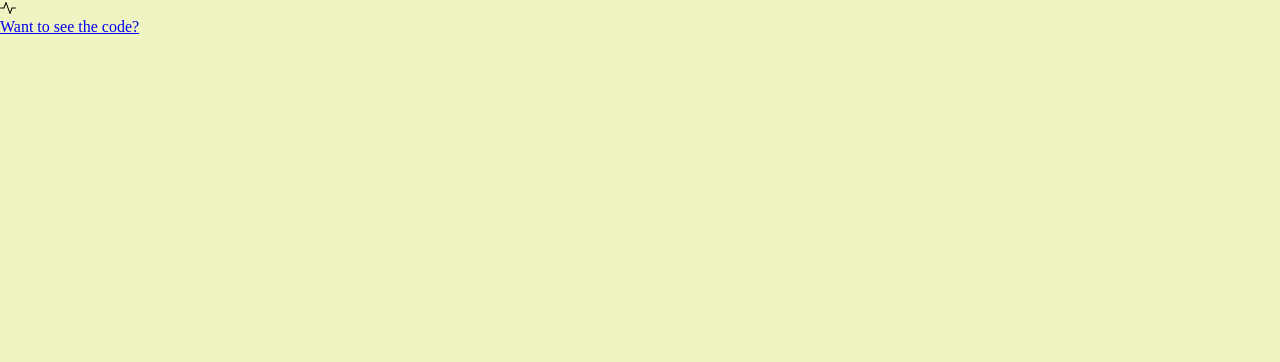
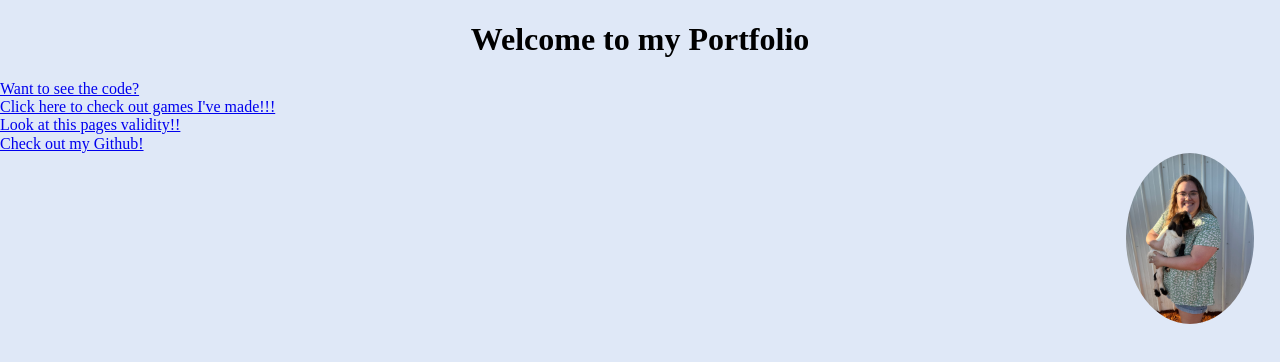
Before and after one commit to rachelhoneycutt/urban-octo-dollop-FOXTROT, a plain HTML site: page index.html in a window 1280 px wide. Drawn offline with nearby package versions, Linux system fonts and the light colour scheme.

Commit message:
Add files via upload

```diff
--- a/index.html
+++ b/index.html
@@ -11,13 +11,23 @@
         type="module"
         src="https://cdn.jsdelivr.net/gh/zerodevx/zero-md@2/dist/zero-md.min.js"
     ></script>
-    <i class="bi bi-activity"></i>
 </head>
 
 <body>
-    <div class="links">
-        <a href="https://github.com/rachelhoneycutt/urban-octo-dollop-FOXTROT">Want to see the code?</a>
-        <br>
+    <h1>Welcome to my Portfolio</h1>
+
+    <div class="container">
+        <div class="links">
+            <a href="https://github.com/rachelhoneycutt/urban-octo-dollop-FOXTROT">Want to see the code?</a>
+            <br>
+            <a href="file:///C:/Users/Rachel/Desktop/CIS-376/Echo/index.html">Click here to check out games I've made!!!</a>
+            <br>
+            <a href="https://validator.w3.org/nu/?doc=https%3A%2F%2Frachelhoneycutt.github.io%2Furban-octo-dollop-FOXTROT%2F" target="_blank">Look at this pages validity!!</a>
+            <br>
+            <a href="https://github.com/rachelhoneycutt">Check out my Github!</a>
+        </div>
+
+        <img src="me.jpeg" alt="My Picture">
     </div>
 
     <script src='https://cdnjs.cloudflare.com/ajax/libs/jquery/3.7.1/jquery.min.js'></script>
--- a/styles/style.css
+++ b/styles/style.css
@@ -1,3 +1,15 @@
 body {
-    background-color: #F0F4C3;
+    background-color: #dfe8f7;
 }
+
+img {
+	border-radius: 50%;
+	width: 10%;
+	height: auto;
+	margin-left: 88%;
+    margin-top: 0%;
+}
+
+h1 {
+    text-align: center;
+}
```
Also changed, not shown: me.jpeg (added).
